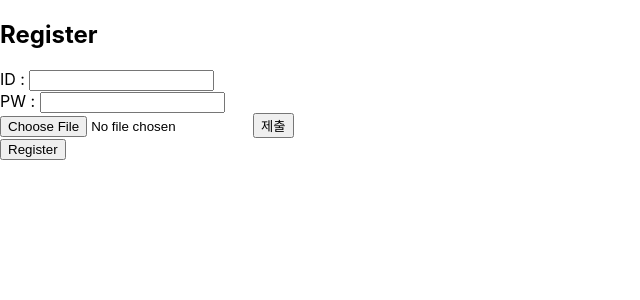
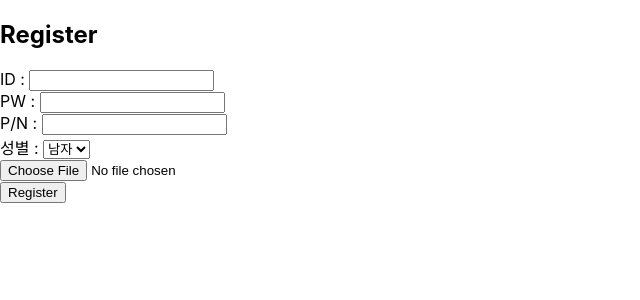
Before and after one commit to SeungjaeLim/EYE-LOVE-U, a React (Create React App) app: page /register in a window 1280 px wide. Shown: the top 300 px of the page, without its empty margins (0-640 px from the left). Built offline with nearby package versions, Linux system fonts and the light colour scheme; the HTML template or start-up script is replaced by a standard one.

Commit message:
회원가입 구현

```diff
--- a/src/components/Register.js
+++ b/src/components/Register.js
@@ -1,12 +1,14 @@
 import React, { useState, useEffect } from 'react';
 import axios from 'axios';
 
-function Login() {
+function Register() {
 
     const [img, setImage] = useState(null);
 
     const [inputId, setInputId] = useState('')
     const [inputPw, setInputPw] = useState('')
+    const [inputPn, setInputPn] = useState('')
+    const [inputgender, setInputGender] = useState(true)
 
 	// input data 의 변화가 있을 때마다 value 값을 변경해서 useState 해준다
     const handleInputId = (e) => {
@@ -17,29 +19,35 @@ function Login() {
         setInputPw(e.target.value)
     }
 
-	// login 버튼 클릭 이벤트
-    const onClickLogin = () => {
-        axios.post('http://localhost:8080/auth/login', {
-            'user_id': inputId,
-            'password': inputPw
+    const handleInputPn = (e) => {
+        setInputPn(e.target.value)
+    }
+    const handleInputGender = (e) => {
+        setInputGender(e.target.value)
+    }
+
+	// Register 버튼 클릭 이벤트
+    const onClickRegister = () => {
+        const formData = new FormData();
+        formData.append('file', img);
+        // 서버의 upload API 호출
+        axios.post("http://localhost:8080/api/upload", formData).then(res =>{
+            axios.post('http://localhost:8080/auth/register', {
+                'user_id': inputId,
+                'password': inputPw,
+                'profileImg':res.data.url,
+                'ismale':inputgender,
+                'phone':inputPn
+            })
+            .then(res => console.log(res))
+            .catch()
         })
-        .then(res => console.log(res))
-        .catch()
     }
 
     //사진 등록
     const onChange = (e) => {
         setImage(e.target.files[0]);
     }
-
-    const onClick = async () => {
-        const formData = new FormData();
-        formData.append('file', img);
-        // 서버의 upload API 호출
-        const res = await axios.post("http://localhost:8080/api/upload", formData);
-        console.log(res);
-    }
-
 
     return(
         <div>
@@ -53,18 +61,28 @@ function Login() {
                 <input type='password' name='input_pw' value={inputPw} onChange={handleInputPw} />
             </div>
             <div>
+                <label htmlFor='phonenumber'>P/N : </label>
+                <input type='phone' name='input_pn' value={inputPn} onChange={handleInputPn} />
+            </div>
+            <div>
+                <label htmlFor='Gender'>성별 : </label>
+                <select name='gender' onChange={handleInputGender}>
+                    <option value={true}> 남자 </option>
+                    <option value={false}> 여자 </option>
+                </select>
+            </div>
+            <div>
                 <input
                     name="file"
                     type="file"
                     accept="image/jpg,image/png,image/jpeg,image/gif"
                     onChange={onChange}/>
-                <button onClick={onClick}>제출</button>
             </div>
             <div>
-                <button type='button' onClick={onClickLogin}>Register</button>
+                <button type='button' onClick={onClickRegister}>Register</button>
             </div>
         </div>
     )
 }
 
-export default Login;
+export default Register;
```
